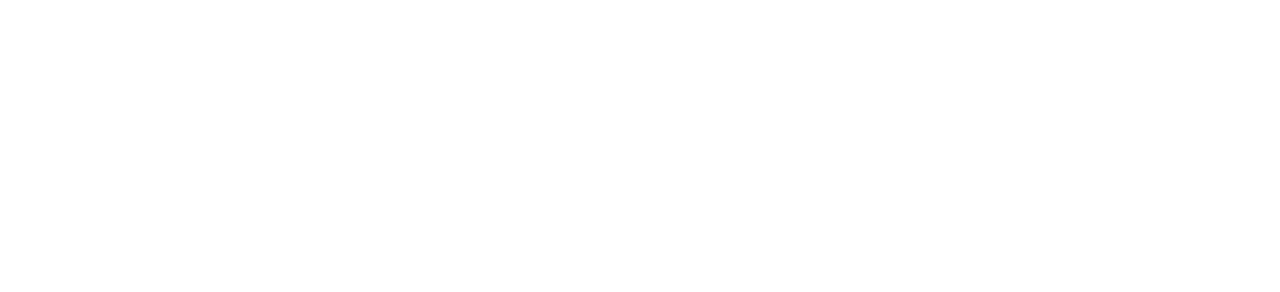
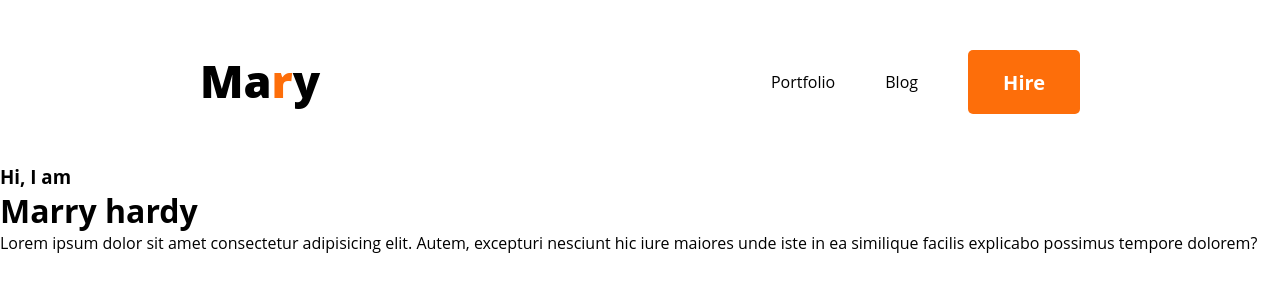
Before and after one commit to Aniqa4/portfolio-website, a plain HTML site: page index.html in a window 1280 px wide. Drawn offline with Linux system fonts and the light colour scheme.

Commit message:
extended code

```diff
--- a/index.html
+++ b/index.html
@@ -4,10 +4,31 @@
     <meta charset="UTF-8">
     <meta http-equiv="X-UA-Compatible" content="IE=edge">
     <meta name="viewport" content="width=device-width, initial-scale=1.0">
-    <title>Document</title>
+    <title>Portfolio</title>
     <link rel="stylesheet" href="styles/portfolio.css">
 </head>
 <body>
+    <header>
+        <nav>
+            <h2 class="nav-title">Ma<span class="text-primary">r</span>y</h2>
+            <ul>
+                <li>Portfolio</li>
+                <li>Blog</li>
+                <li><button class="btn-primary">Hire</button></li>
+            </ul>
+        </nav>
+        <!--header banner-->
+        <div class="banner">
+            <div>
+                <h3>Hi, I am</h3>
+                <h1>Marry hardy</h1>
+                <p>Lorem ipsum dolor sit amet consectetur adipisicing elit. Autem,
+                    excepturi nesciunt hic iure maiores unde iste in ea similique
+                    facilis explicabo possimus tempore dolorem?
+                </p>
+            </div>
+        </div>
+    </header>
 
 </body>
 </html>
--- a/styles/portfolio.css
+++ b/styles/portfolio.css
@@ -0,0 +1,44 @@
+*{
+    margin: 0;
+    font-family: 'open Sans', sans-serif ;
+}
+/* header and navigation styles*/
+
+nav
+{   display:flex;
+    justify-content: space-between;
+    margin: 50px 200px;
+
+}
+nav ul
+{
+    display: flex;
+    align-items: center;
+}
+
+nav li
+{   list-style: none;
+    margin-left: 50px;
+}
+
+.nav-title
+{
+    font-weight: 800;
+    font-size: 45px;
+}
+
+.text-primary
+{
+    color: #FD6E0A;
+}
+.btn-primary
+{
+    height: 64px;
+    border-radius: 5px;
+    background-color: #FD6E0A;
+    color: white;
+    font-weight: 700;
+    font-size: 20px;
+    border:0;
+    padding: 18px 35px;
+}
```
